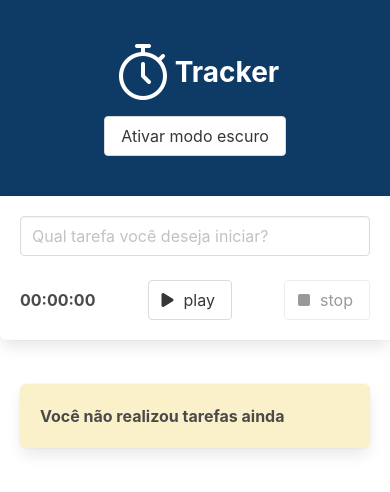
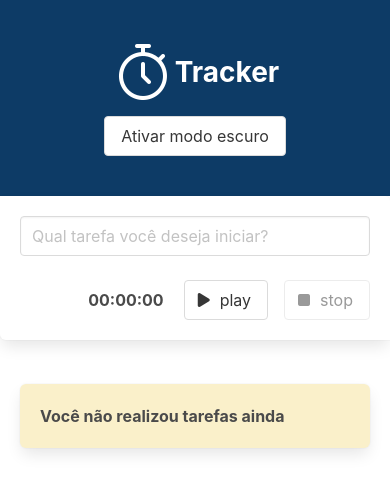
Before and after one commit to adriatls/Tracker, a Vue app: page / in a window 390 px wide. Shown: the top 492 px of the page. Built offline with nearby package versions, Linux system fonts and the light colour scheme.

Commit message:
:bug: Fix: arrumando responsividade dos botões

```diff
--- a/src/App.vue
+++ b/src/App.vue
@@ -75,4 +75,9 @@ main.dark-mode {
 .content {
   background-color: var(--bg-secondary);
 }
+@media only screen and (max-width: 768px) {
+  .content {
+    height: calc(100vh - 196px);
+  }
+}
 </style>
--- a/src/components/LateralBar/LateralBar.vue
+++ b/src/components/LateralBar/LateralBar.vue
@@ -58,6 +58,13 @@ h1 {
 img {
   filter: invert(100%) sepia(0%) saturate(0%) hue-rotate(87deg) brightness(107%) contrast(101%);
 }
+
+@media screen and (min-width : 769px) and (max-width : 910px) {
+  .button {
+    padding: 7px;
+  }
+}
+
 @media only screen and (max-width: 768px) {
   header {
     padding: 2.5rem;
--- a/src/components/TimerControl/TimerCrontrol.vue
+++ b/src/components/TimerControl/TimerCrontrol.vue
@@ -1,7 +1,5 @@
 <template>
-    <div
-      class="is-flex is-align-items-center is-justify-content-space-between"
-    >
+    <div class="timer-container">
       <timer-form :timeSeconds="timeSeconds"/>
         <button class="button" @click="play" :disabled="isTimerRunning">
           <span class="icon">
@@ -54,3 +52,12 @@ export default defineComponent({
   },
 })
 </script>
+
+<style scoped>
+.timer-container {
+  display: flex;
+  justify-content: flex-end;
+  align-items: center;
+  gap: 16px;
+}
+</style>
--- a/src/components/TimerForm/TimerForm.vue
+++ b/src/components/TimerForm/TimerForm.vue
@@ -30,5 +30,7 @@ export default defineComponent({
 .display {
   color: var(--text-primary);
   background-color: var(--bg-primary);
+  padding: 4px;
+  border-radius: 6px;
 }
 </style>
```
Lines whose indentation alone changed are shown as unchanged.
